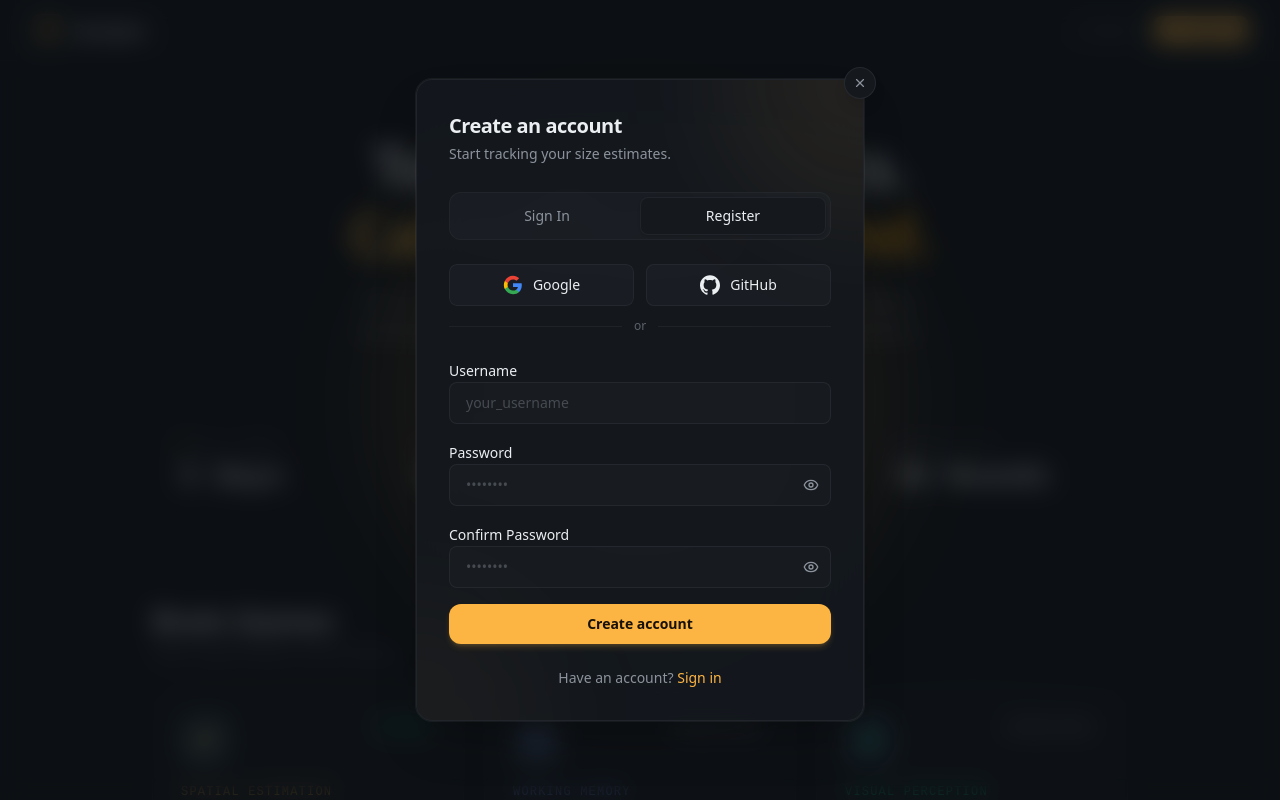
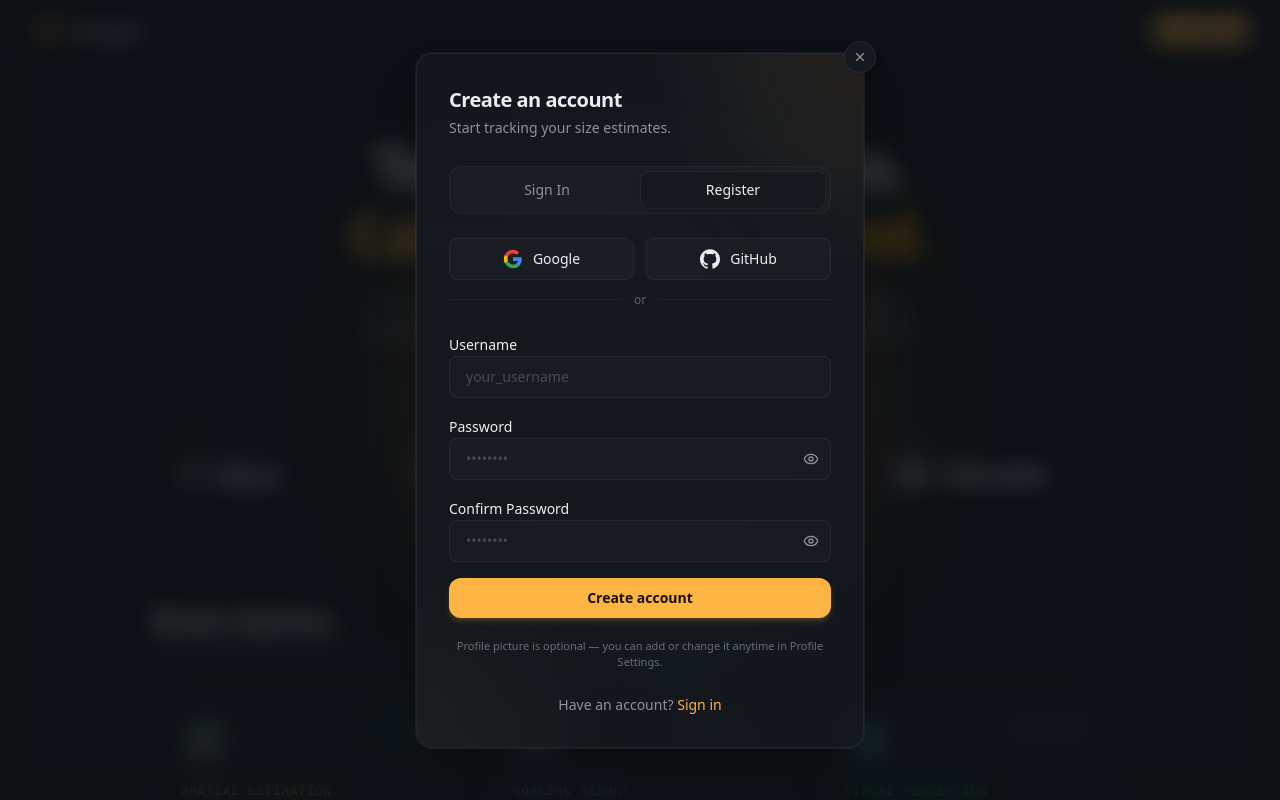
Before and after one commit to pikacoder44/Guess-the-size, a React (Vite) app: page / in a window 1280 px wide. Both pictures are taken after a click on the button "Register". Shown: the top 800 px of the page. Built offline with nearby package versions, Linux system fonts and the light colour scheme; no server answers.

Commit message:
Added an optional text for profile picture addition in user registration form

```diff
--- a/src/components/auth/AuthPage.tsx
+++ b/src/components/auth/AuthPage.tsx
@@ -462,6 +462,12 @@ export const AuthPage: React.FC<AuthPageProps> = ({
               mode === "login" ? "Sign in" : "Create account"
             )}
           </button>
+
+          {mode === "register" && (
+            <p className="text-[11px] text-muted-foreground/70 text-center pt-1">
+              Profile picture is optional — you can add or change it anytime in Profile Settings.
+            </p>
+          )}
         </form>
 
         {/* Footer */}
```
